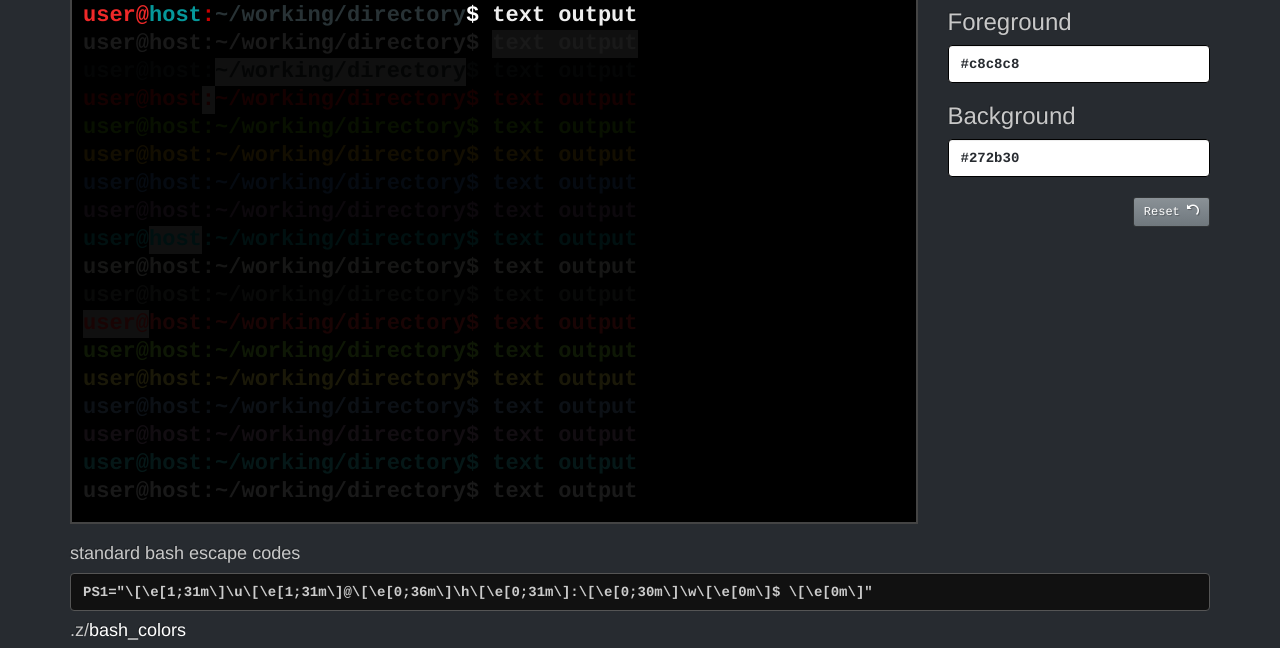
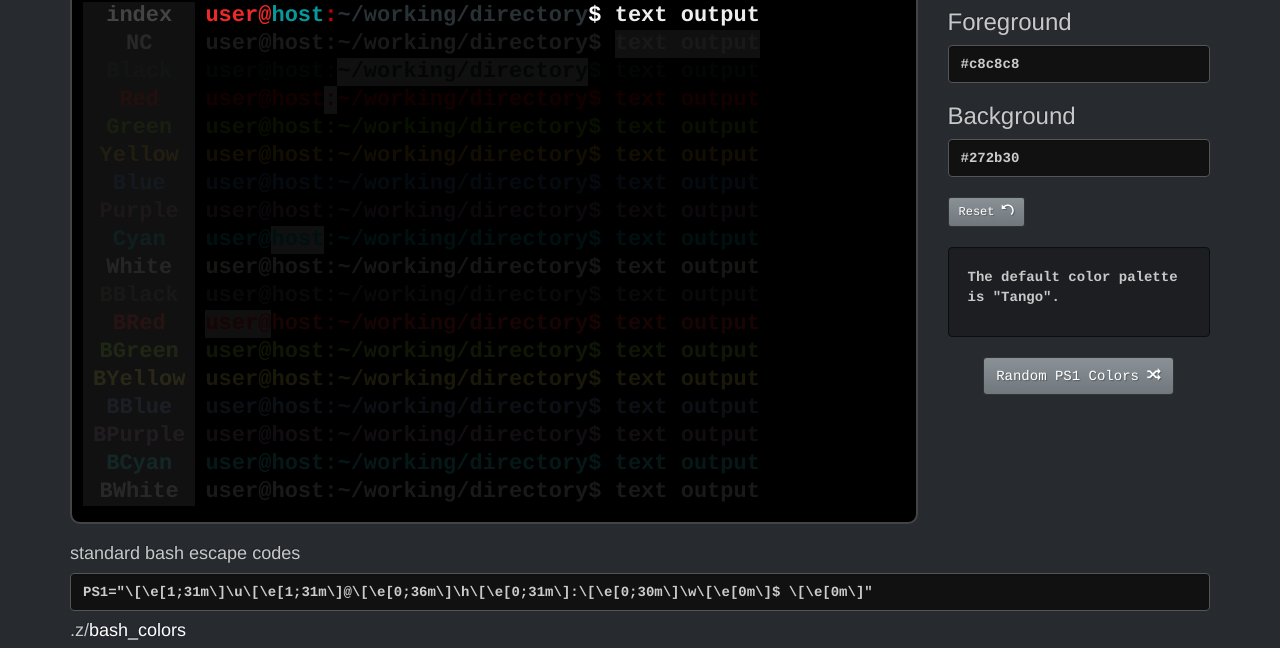
Before and after one commit to z/ps1-o-matic, a plain HTML site: page index.html in a window 1280 px wide. Shown: the part 86-734 px from the top of the page. Drawn offline with nearby package versions, Linux system fonts and the light colour scheme; files whose address does not match are found by name.

Commit message:
bit cleaner UX

```diff
--- a/index.html
+++ b/index.html
@@ -29,7 +29,7 @@
 
       <div class="content">
 
-        <h1><i class="icon icon-terminal"></i> <span class="ps1-brand">PS1-O-MATIC</span> <button id="random-colors" class="btn btn-lg btn-primary pull-right">Random <i class="icon icon-shuffle"></i> </button></h1>
+        <h1><i class="icon icon-terminal"></i> <span class="ps1-brand">PS1-O-MATIC</span></h1>
 
         <div class="row">
           <div class="col-sm-12 col-md-9">
@@ -42,12 +42,20 @@
           <div class="col-sm-12 col-md-3">
 
             <h3>Foreground</h3>
-            <input id="foreground-picker" type="text" class="form-control" value="#c8c8c8" />
+            <input id="foreground-picker" type="text" class="form-control dark-input" value="#c8c8c8" />
 
             <h3>Background</h3>
-            <input id="background-picker" type="text" class="form-control" value="#272b30" />
+            <input id="background-picker" type="text" class="form-control dark-input" value="#272b30" />
 
-            <button id="reset-colors" class="btn btn-sm btn-primary pull-right">Reset <i class="icon icon-undo"></i> </button>
+            <button id="reset-colors" class="btn btn-sm btn-primary">Reset <i class="icon icon-undo"></i> </button>
+
+            <div id="info" class="well">
+              <p>The default color palette is "Tango".</p>
+            </div>
+
+            <div class="text-center">
+              <button id="random-colors" class="btn btn-md btn-primary">Random PS1 Colors <i class="icon icon-shuffle"></i> </button>
+            </div>
 
           </div><!-- .col -->
          </div><!-- .row -->
@@ -58,10 +66,10 @@
             <div id="alias-outputs">
 
               <h4>standard bash escape codes</h4>
-              <input type="text" id="ps1-bash-output" class="form-control input-md" value=""/>
+              <input type="text" id="ps1-bash-output" class="form-control input-md dark-input" value=""/>
 
               <h4>.z/<a href="http://github.com/z/dotfiles/blob/master/.bash_aliases" target="_blank">bash_colors</a></h4>
-              <input type="text" id="ps1-output" class="form-control input-md" value=""/>
+              <input type="text" id="ps1-output" class="form-control input-md dark-input" value=""/>
 
             </div>
 
--- a/static/css/custom.css
+++ b/static/css/custom.css
@@ -10,22 +10,34 @@ body {
     font-weight: bold;
 }
 
-#ps1-output, #ps1-bash-output {
+.dark-input {
     background: #111;
     color: #ccc;
     border-color: #555;
 }
 
-#reset-colors {
+.lookup {
+    background-color:#111;
+    margin-right: 10px !important;
+    padding: 0 10px !important;
+}
+
+#lookup-first {
+    color: #444;
+}
+
+#info, #reset-colors {
     margin-top: 20px;
 }
 
 #ps1-generator {
     min-height: 535px;
+    min-width: 710px;
     font-size: 22px;
     background: #000;
     padding: 0.5em;
     border: 2px solid #444;
+    border-radius: 10px;
 }
 
 #alias-outputs {
--- a/static/js/app.js
+++ b/static/js/app.js
@@ -158,6 +158,21 @@ var ps1 = new group("PS1", tango, segments);
 
 $(function () {
 
+  var lookup = 'lookup';
+
+  $("#color-selectors")
+    .append('<li class="lookup">' +
+      '<a href="" id="' + lookup + '-first" class="text-center">' +
+      'index' + '</a>' +
+      '<ul id="' + lookup + '-color" class="segment"></ul>' +
+    '</li>');
+
+  // build select boxes
+  for (var name in tango) {
+    $('#' + lookup + '-color').append('<li><a href="' + tango[name] + '" class="' + name + '" title="' + name + '">' + name + '</a></li>');
+    $('#' + lookup + '-color li:last-child a').css("color", tango[name]);
+  }
+
   // initalize all colorizers
   for (var name in segments) {
     init_colorizer(segments[name]);
```
